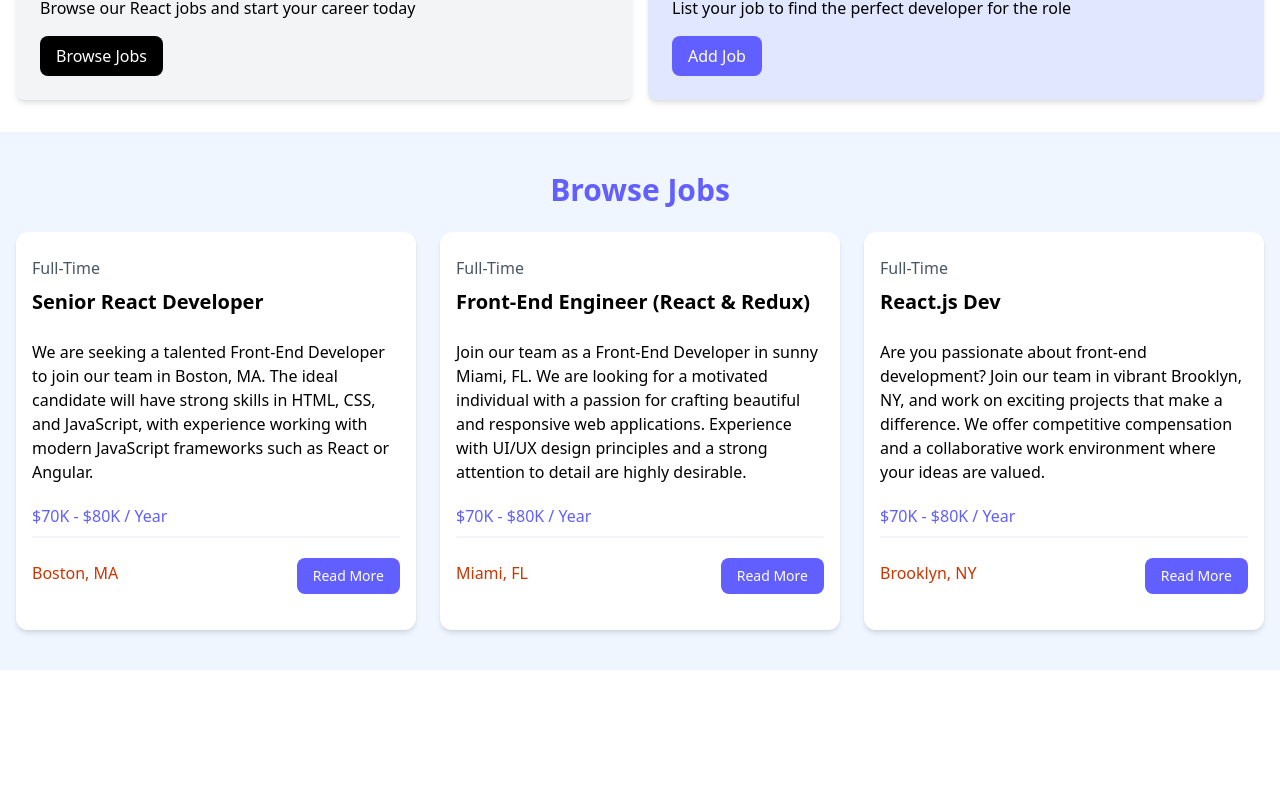
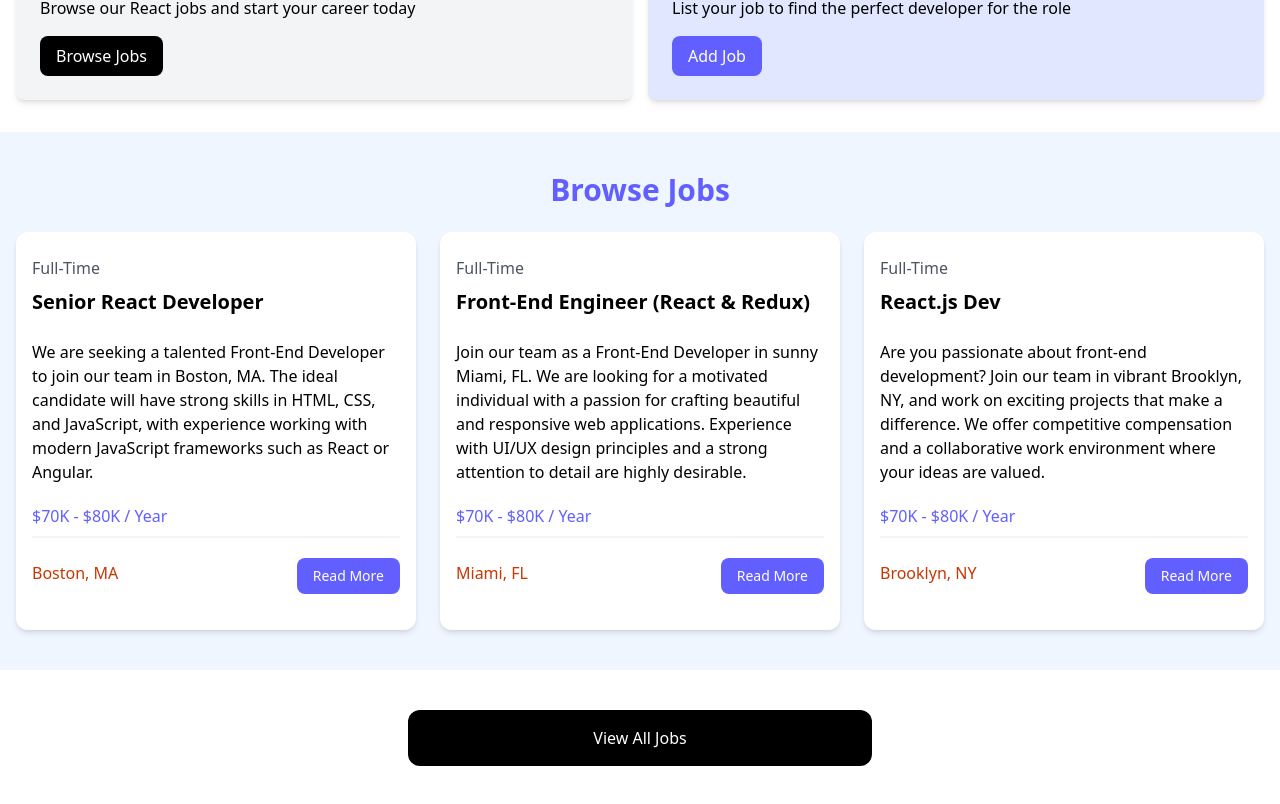
Before and after one commit to Joe342wise/reactJobs, a React (Vite) app: page / in a window 1280 px wide. Shown: the part 477-1281 px from the top of the page. Before the commit the page ends 1147 px from the top, so only its background shows below. Built offline with nearby package versions, Linux system fonts and the light colour scheme.

Commit message:
Add ViewAllJobs component to App and update layout
- Introduced a new ViewAllJobs component for job listings navigation.
- Updated App component to include ViewAllJobs, enhancing user experience by providing a direct link to view all jobs.

```diff
--- a/src/App.tsx
+++ b/src/App.tsx
@@ -3,19 +3,16 @@
 import HomeCards from './components/HomeCards'
 import JobListings from './components/JobListings'
 import Navbar from './components/Navbar'
+import ViewAllJobs from './components/ViewAllJobs'
 
 const App = () => {
   return (
     <>
     <Navbar />
-
     <Hero />
-
     <HomeCards />
-
     <JobListings />
-
-
+    <ViewAllJobs />
     </>
   )
 }
--- /dev/null
+++ b/src/components/ViewAllJobs.tsx
@@ -0,0 +1,15 @@
+// import React from 'react'
+
+const ViewAllJobs = () => {
+  return (
+    <section className="m-auto max-w-lg my-10 px-6">
+      <a
+        href="/jobs"
+        className="block bg-black text-white text-center py-4 px-6 rounded-xl hover:bg-gray-700"
+        >View All Jobs</a
+      >
+    </section>
+  )
+}
+
+export default ViewAllJobs
```
